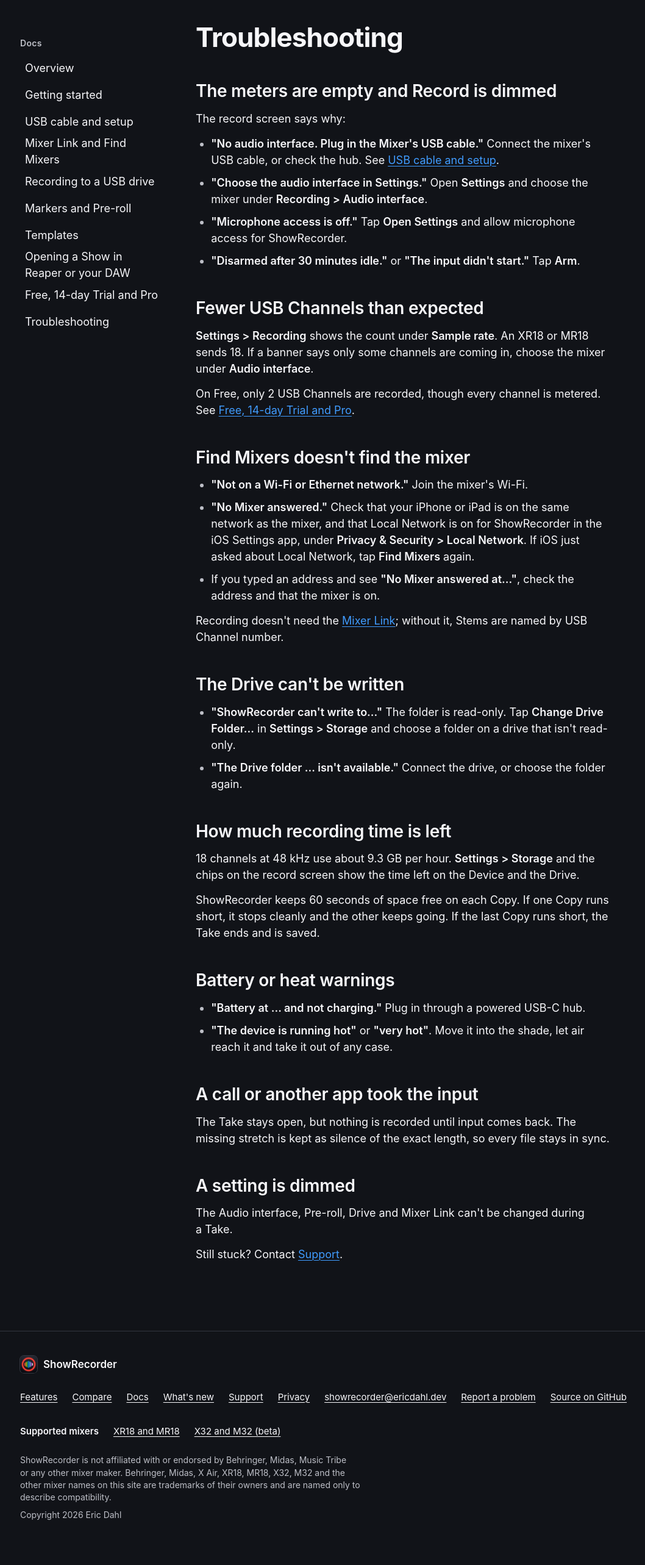
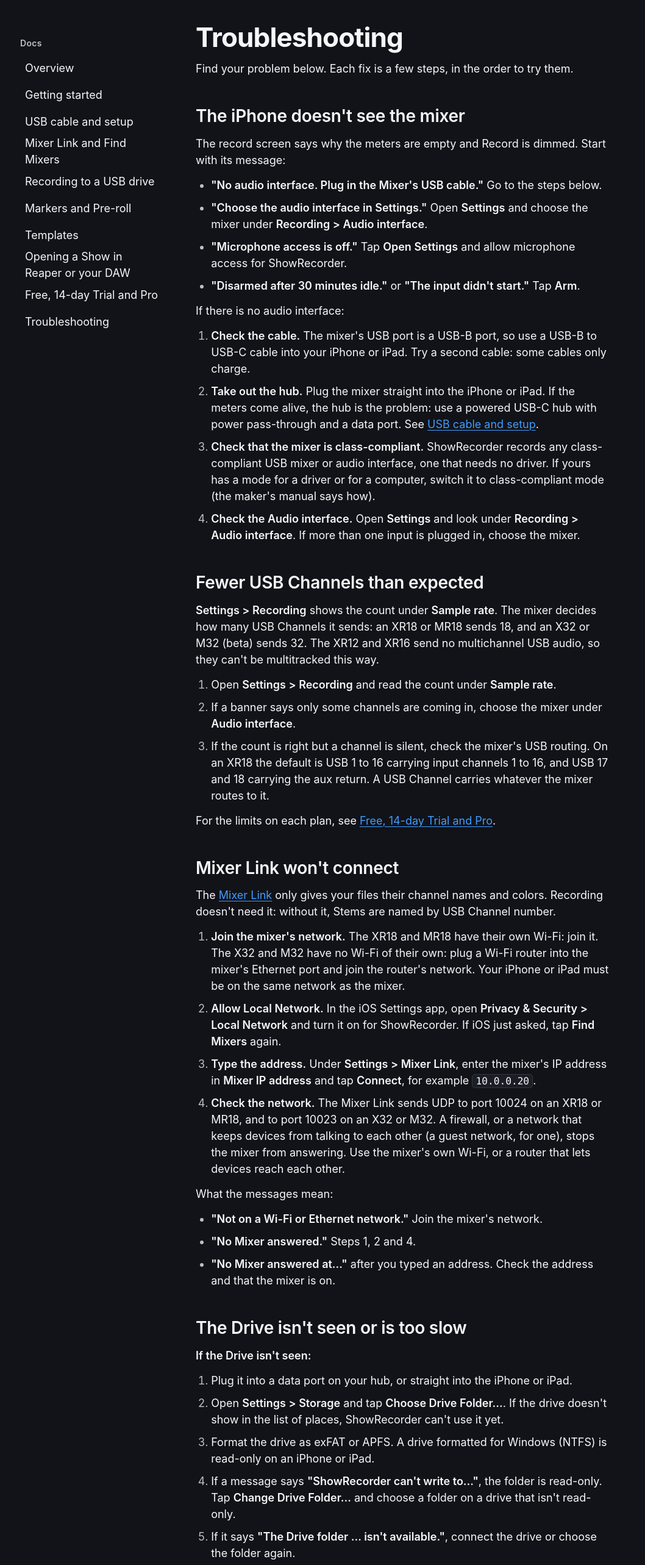
Before and after one commit to ericdahl-dev/ShowRecorder, a Next.js app in the folder website/: page /docs/troubleshooting in a window 1280 px wide. Shown: the part 100-2666 px from the top of the page at 61% size, without its empty margins (47-1105 px from the left). Before the commit the page ends 2642 px from the top, so only its background shows below. Built offline with nearby package versions, Linux system fonts and the light colour scheme.

Commit message:
Docs: troubleshooting steps for the mixer, channels, Mixer Link, Drive, TestFlight and files
Assisted-by: Claude Code:claude-sonnet-5-5
Claude-Session: https://claude.ai/code/session_01Wx6Spsz6BcTiKDzUUP9CzN

```diff
--- a/website/app/docs/troubleshooting/page.mdx
+++ b/website/app/docs/troubleshooting/page.mdx
@@ -3,38 +3,77 @@ import { pageMetadata } from "@/lib/metadata";
 export const metadata = pageMetadata({
   path: "/docs/troubleshooting",
   title: "Troubleshooting - ShowRecorder",
-  description: "Fixes for empty meters, missing USB Channels, a mixer Find Mixers can't see, a Drive that can't be written, storage time left, battery and heat.",
+  description: "Step-by-step fixes: a mixer the iPhone can't see, missing channels, Mixer Link, a Drive that fails or is slow, TestFlight and finding your files.",
 });
 
 # Troubleshooting
 
-## The meters are empty and Record is dimmed
+Find your problem below. Each fix is a few steps, in the order to try them.
 
-The record screen says why:
+## The iPhone doesn't see the mixer
 
-- **"No audio interface. Plug in the Mixer's USB cable."** Connect the mixer's USB cable, or check the hub. See [USB cable and setup](/docs/usb-cable-and-setup).
+The record screen says why the meters are empty and Record is dimmed. Start with its message:
+
+- **"No audio interface. Plug in the Mixer's USB cable."** Go to the steps below.
 - **"Choose the audio interface in Settings."** Open **Settings** and choose the mixer under **Recording > Audio interface**.
 - **"Microphone access is off."** Tap **Open Settings** and allow microphone access for ShowRecorder.
 - **"Disarmed after 30 minutes idle."** or **"The input didn't start."** Tap **Arm**.
 
+If there is no audio interface:
+
+1. **Check the cable.** The mixer's USB port is a USB-B port, so use a USB-B to USB-C cable into your iPhone or iPad. Try a second cable: some cables only charge.
+2. **Take out the hub.** Plug the mixer straight into the iPhone or iPad. If the meters come alive, the hub is the problem: use a powered USB-C hub with power pass-through and a data port. See [USB cable and setup](/docs/usb-cable-and-setup).
+3. **Check that the mixer is class-compliant.** ShowRecorder records any class-compliant USB mixer or audio interface, one that needs no driver. If yours has a mode for a driver or for a computer, switch it to class-compliant mode (the maker's manual says how).
+4. **Check the Audio interface.** Open **Settings** and look under **Recording > Audio interface**. If more than one input is plugged in, choose the mixer.
+
 ## Fewer USB Channels than expected
 
-**Settings > Recording** shows the count under **Sample rate**. An XR18 or MR18 sends 18. If a banner says only some channels are coming in, choose the mixer under **Audio interface**.
+**Settings > Recording** shows the count under **Sample rate**. The mixer decides how many USB Channels it sends: an XR18 or MR18 sends 18, and an X32 or M32 (beta) sends 32. The XR12 and XR16 send no multichannel USB audio, so they can't be multitracked this way.
 
-On Free, only 2 USB Channels are recorded, though every channel is metered. See [Free, 14-day Trial and Pro](/docs/pricing).
+1. Open **Settings > Recording** and read the count under **Sample rate**.
+2. If a banner says only some channels are coming in, choose the mixer under **Audio interface**.
+3. If the count is right but a channel is silent, check the mixer's USB routing. On an XR18 the default is USB 1 to 16 carrying input channels 1 to 16, and USB 17 and 18 carrying the aux return. A USB Channel carries whatever the mixer routes to it.
 
-## Find Mixers doesn't find the mixer
+For the limits on each plan, see [Free, 14-day Trial and Pro](/docs/pricing).
 
-- **"Not on a Wi-Fi or Ethernet network."** Join the mixer's Wi-Fi.
-- **"No Mixer answered."** Check that your iPhone or iPad is on the same network as the mixer, and that Local Network is on for ShowRecorder in the iOS Settings app, under **Privacy & Security > Local Network**. If iOS just asked about Local Network, tap **Find Mixers** again.
-- If you typed an address and see **"No Mixer answered at…"**, check the address and that the mixer is on.
+## Mixer Link won't connect
 
-Recording doesn't need the [Mixer Link](/docs/mixer-link); without it, Stems are named by USB Channel number.
+The [Mixer Link](/docs/mixer-link) only gives your files their channel names and colors. Recording doesn't need it: without it, Stems are named by USB Channel number.
 
-## The Drive can't be written
+1. **Join the mixer's network.** The XR18 and MR18 have their own Wi-Fi: join it. The X32 and M32 have no Wi-Fi of their own: plug a Wi-Fi router into the mixer's Ethernet port and join the router's network. Your iPhone or iPad must be on the same network as the mixer.
+2. **Allow Local Network.** In the iOS Settings app, open **Privacy & Security > Local Network** and turn it on for ShowRecorder. If iOS just asked, tap **Find Mixers** again.
+3. **Type the address.** Under **Settings > Mixer Link**, enter the mixer's IP address in **Mixer IP address** and tap **Connect**, for example `10.0.0.20`.
+4. **Check the network.** The Mixer Link sends UDP to port 10024 on an XR18 or MR18, and to port 10023 on an X32 or M32. A firewall, or a network that keeps devices from talking to each other (a guest network, for one), stops the mixer from answering. Use the mixer's own Wi-Fi, or a router that lets devices reach each other.
 
-- **"ShowRecorder can't write to…"** The folder is read-only. Tap **Change Drive Folder…** in **Settings > Storage** and choose a folder on a drive that isn't read-only.
-- **"The Drive folder … isn't available."** Connect the drive, or choose the folder again.
+What the messages mean:
+
+- **"Not on a Wi-Fi or Ethernet network."** Join the mixer's network.
+- **"No Mixer answered."** Steps 1, 2 and 4.
+- **"No Mixer answered at…"** after you typed an address. Check the address and that the mixer is on.
+
+## The Drive isn't seen or is too slow
+
+**If the Drive isn't seen:**
+
+1. Plug it into a data port on your hub, or straight into the iPhone or iPad.
+2. Open **Settings > Storage** and tap **Choose Drive Folder…**. If the drive doesn't show in the list of places, ShowRecorder can't use it yet.
+3. Format the drive as exFAT or APFS. A drive formatted for Windows (NTFS) is read-only on an iPhone or iPad.
+4. If a message says **"ShowRecorder can't write to…"**, the folder is read-only. Tap **Change Drive Folder…** and choose a folder on a drive that isn't read-only.
+5. If it says **"The Drive folder … isn't available."**, connect the drive or choose the folder again.
+
+**If the Drive is too slow:**
+
+The Drive has to keep up with the recording: about 2.6 MB/s for 18 channels at 48 kHz, and about 4.6 MB/s for 32. A drive that can't keep up loses some audio, but recording carries on to the Device. The lost stretch is a Gap in the Drive Copy, and after the Take [Repair](/docs/usb-drive) fills it from the Device Copy.
+
+1. Use an SSD: it works best.
+2. Run **Settings > Run Soundcheck** before the show. It tests every Copy.
+
+## TestFlight won't install
+
+1. **Open the link in Safari.** If the link opened inside Facebook's built-in browser (or another app's), tap the menu and choose **Open in Safari**. Then continue in Safari.
+2. **Install TestFlight.** If you don't have it, the link takes you to the App Store to install Apple's TestFlight app first.
+3. **Tap Accept, then Install.** Go back to the link if you left it. The beta needs iOS 26 on an iPhone 15 or later, or an iPad on iPadOS 26.
+4. **Builds expire.** A TestFlight build expires after 90 days. Install the newest build from TestFlight to carry on.
 
 ## How much recording time is left
 
@@ -55,4 +94,12 @@ The Take stays open, but nothing is recorded until input comes back. The missing
 
 The Audio interface, Pre-roll, Drive and Mixer Link can't be changed during a Take.
 
+## Where the files are, and into your DAW
+
+1. **Find them.** Tap **Shows** on the record screen, or open the Files app: **On My iPhone > ShowRecorder > Shows** (or **On My iPad**). Each Show has a folder for each Take, with one WAV file per channel.
+2. **Send them.** Tap **Shows**, then **Share** on a Show to AirDrop the whole folder. If you record to a Drive, plug it into your computer: the Drive Copy has the same layout.
+3. **Open them.** Open the Show's `.RPP` file in Reaper, or drag the Stems into any DAW and drop them in at the same point: they all start at the same sample, so they line up.
+
+More about the folder, the Stems and the Reaper project: [Opening a Show in Reaper or your DAW](/docs/daw).
+
 Still stuck? Contact [Support](/support).
--- a/website/app/support/page.mdx
+++ b/website/app/support/page.mdx
@@ -6,6 +6,8 @@ export const metadata = pageMetadata(PAGES.support);
 # Support
 
 Email <a href={`mailto:${CONTACT_EMAIL}`} data-track="contact_email_clicked">{CONTACT_EMAIL}</a> with your iPhone or iPad model, your iOS or iPadOS version, your mixer or audio interface, and what happened. A screenshot helps. You can also <a href={ISSUES_URL}>report a problem on GitHub</a>.
+
+Something not working? Try [Troubleshooting](/docs/troubleshooting) first: it has short, step-by-step fixes for the mixer not showing up, missing channels, Mixer Link, the Drive, TestFlight and finding your files.
 
 ## Getting started
 
--- a/website/lib/docs.ts
+++ b/website/lib/docs.ts
@@ -13,7 +13,7 @@ export const DOCS: readonly DocLink[] = [
   { slug: "templates", title: "Templates", description: "Save a venue's setup as a Template (channel names, mixer, Show name and Pre-roll) and start a Show from it in one tap. A Pro feature." },
   { slug: "daw", title: "Opening a Show in Reaper or your DAW", description: "How a ShowRecorder Show folder is laid out, how Stems are named, what the Reaper project holds, and how to get the files onto your computer." },
   { slug: "pricing", title: "Free, 14-day Trial and Pro", description: "ShowRecorder is free to download with a 14-day Trial of everything. Pro is a one-time $19.99 purchase with Family Sharing. No subscription." },
-  { slug: "troubleshooting", title: "Troubleshooting", description: "Fixes for empty meters, missing USB Channels, a mixer Find Mixers can't see, a Drive that can't be written, storage time left, battery and heat." },
+  { slug: "troubleshooting", title: "Troubleshooting", description: "Step-by-step fixes: a mixer the iPhone can't see, missing channels, Mixer Link, a Drive that fails or is slow, TestFlight and finding your files." },
 ];
 
 export function docHref(slug: string): string {
```
Also changed, not shown: 1 other file (tests, documents, lock files or other folders).
